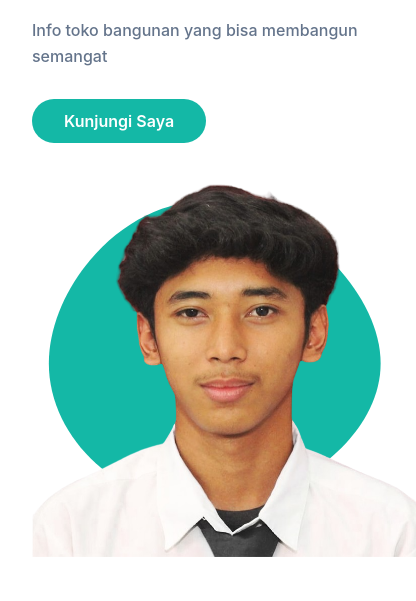
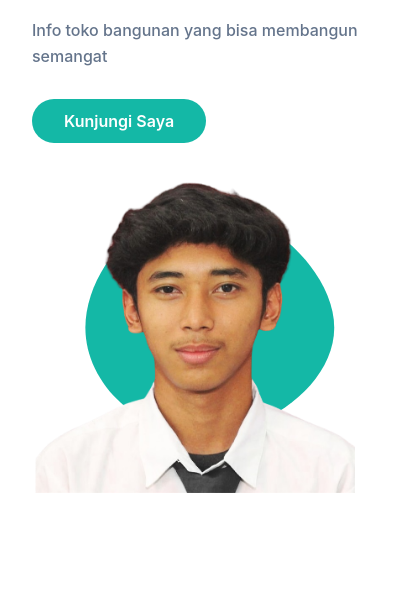
Before and after one commit to wisnuarizky/portofolio-tailwindCSS, a website: page index.html in a window 390 px wide. Shown: the part 243-844 px from the top of the page, 416 px wide, since content can reach past the window. Drawn offline with Linux system fonts and the light colour scheme.

Commit message:
benerin tampilan mobile

```diff
--- a/index.html
+++ b/index.html
@@ -94,9 +94,9 @@
           <!-- foto -->
           <div class="w-full self-end px-4 lg:w-1/2">
             <div class="mt-10 relative lg:mt-9 lg:right-0">
-              <img src="dist/img/wsn-removebg.png" alt="" class="max-w-sm mx-auto relative z-10" />
-              <span class="absolute top-0 left-1/2 -translate-x-1/2 md:scale-125">
-                <svg width="400" height="400" viewBox="0 0 200 200" xmlns="http://www.w3.org/2000/svg">
+              <img src="dist/img/wsn-removebg.png" alt="" class="max-w-xs mx-auto relative z-10 md:max-w-sm" />
+              <span class="absolute top-3 left-1/2 -translate-x-1/2 md:scale-125 md:top-10">
+                <svg width="300" height="300" viewBox="0 0 200 200" xmlns="http://www.w3.org/2000/svg">
                   <path fill="#14b8a6" d="M66.3,-3.4C66.3,23.8,33.2,47.5,3.5,47.5C-26.1,47.5,-52.2,23.8,-52.2,-3.4C-52.2,-30.7,-26.1,-61.3,3.5,-61.3C33.2,-61.3,66.3,-30.7,66.3,-3.4Z" transform="translate(100 100) scale(1.4)" />
                 </svg>
               </span>
```
Also changed, not shown: dist/output.css.
